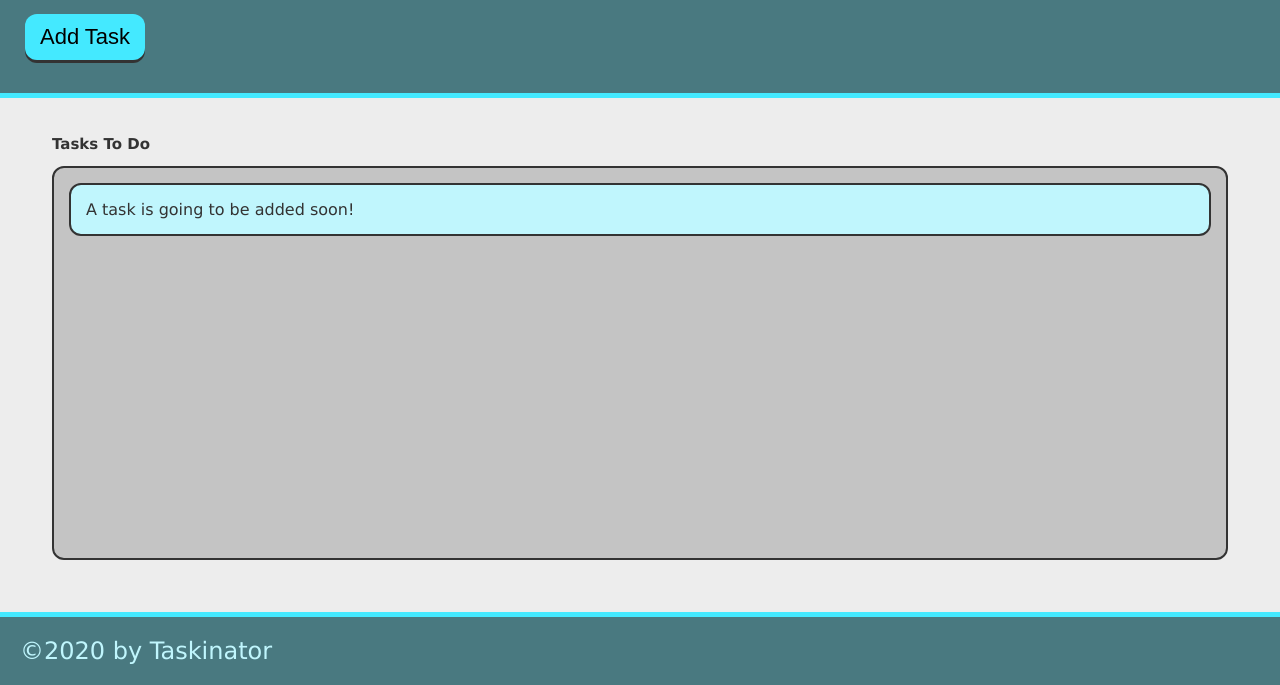
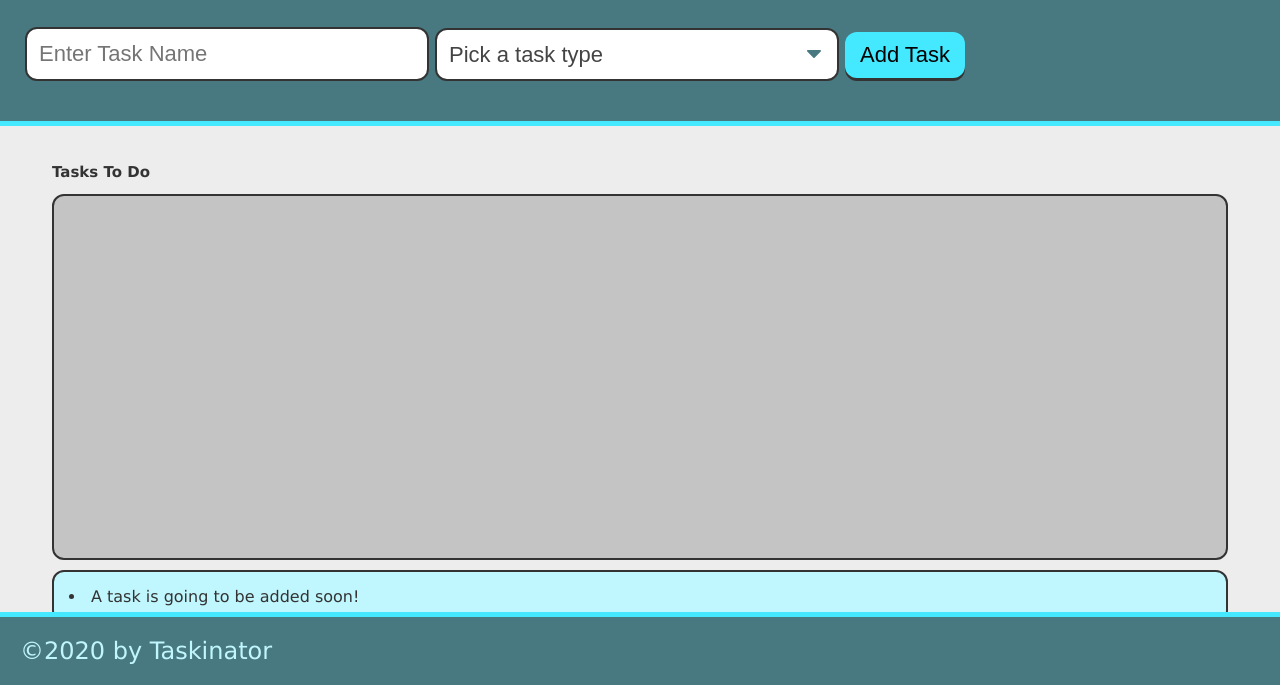
Before and after one commit to gummygom/taskinator, a plain HTML site: page index.html in a window 1280 px wide. Shown: the part 115-800 px from the top of the page. Drawn offline with Linux system fonts and the light colour scheme.

Commit message:
added task type form

```diff
--- a/index.html
+++ b/index.html
@@ -12,15 +12,30 @@
     <header>
         <h1 class="page-title">Taskinator</h1>
         <p>Click the button below to add a new task!</p>
-        <button class="btn" id="save-task">Add Task</button>
+        <form id="task-form">
+            <div class="form-group">
+              <input type="text" name="task-name" class="text-input" placeholder="Enter Task Name" />
+            </div>
+            <div class="form-group">
+              <select name="task-type" class="select-dropdown">
+                <option value="" disabled selected>Pick a task type</option>
+                <option value="Print">Print</option>
+                <option value="Web">Web</option>
+                <option value="Mobile">Mobile</option>
+              </select>
+            </div>
+            <div class="form-group">
+              <button class="btn" id="save-task" type="submit">Add Task</button>
+            </div>
+          </form>
     </header>
 
     <main class="page-content">
         <section class="task-list-wrapper">
             <h2 class="lst-title">Tasks To Do</h2>
-            <ul class="task-list" id="tasks-to-do">
+            <ul class="task-list" id="tasks-to-do"></ul>
             <li class="task-item">A task is going to be added soon!</li>
-         </ul>
+
         </section>
     </main>
 
```
